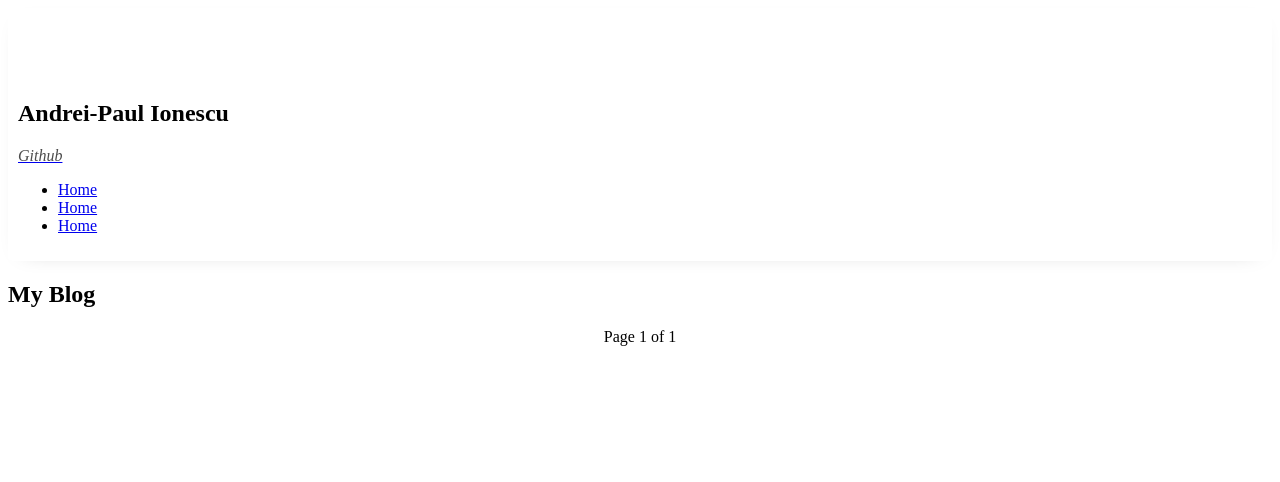
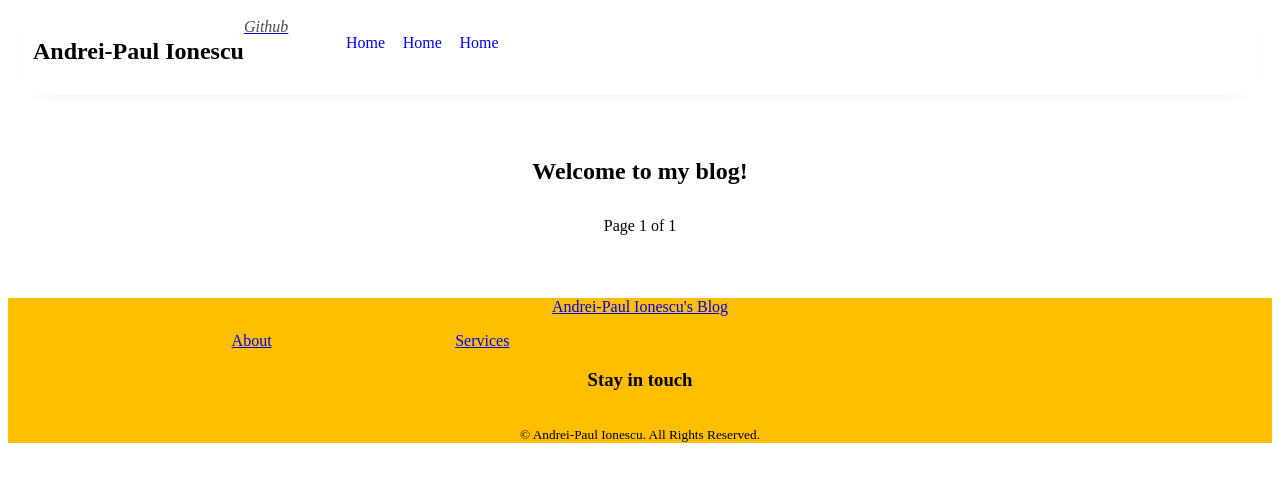
Before and after one commit to StonedHesus/personal-blog, a Django app: page /blog/ in a window 1280 px wide. Shown: the top 482 px of the page. Run offline with Django 4.2, Linux system fonts and the light colour scheme; data that the repository does not hold is empty.

Commit message:
Added the footer.html to the main template and worked a tad on the styling of the overall project.

```diff
--- a/blog/static/blog/css/base.css
+++ b/blog/static/blog/css/base.css
@@ -1,13 +1,24 @@
 *, *::before, *::after {
+
     -webkit-box-sizing: border-box;
     box-sizing: border-box;
 }
 
 div{
+
     display: block;
 }
 
+.navbar-container{
+
+    padding-right: 15px;
+    padding-left: 15px;
+    margin-left: auto;
+    margin-right: auto;
+}
+
 .custom-navbar-light {
+
     background: #fff!important;
     z-index: 3;
     padding: 10px 10px;
@@ -79,3 +90,20 @@ p {
     -ms-flex-pack: justify;
     justify-content: space-between;
 }
+
+ul{
+
+    list-style: none;
+    display: flex;
+}
+
+li{
+
+    margin-left: 15%;
+    text-decoration: none;
+}
+
+.navbar-link{
+
+    text-decoration:none;
+}
--- /dev/null
+++ b/blog/static/blog/css/footer.css
@@ -0,0 +1,7 @@
+.footer-container{
+
+    text-align: center;
+    bottom: 0;
+
+    background: #FFBF00;
+}
--- a/blog/static/blog/css/pagination.css
+++ b/blog/static/blog/css/pagination.css
@@ -1,4 +1,8 @@
 .pagination{
 
     text-align: center;
+
+    margin-top: 2.5%;
+    margin-left: 5%;
+    margin-right: 5%;
 }
--- a/blog/static/blog/css/posts.css
+++ b/blog/static/blog/css/posts.css
@@ -3,8 +3,20 @@
     margin-top:5%;
 }
 
+.welcome-message{
+
+    margin-top: 5%;
+    text-align: center;
+}
+
 .post{
 
+    margin-left: 5%;
+    margin-right: 5%;
+    border-style: solid;
+    border-color: #4d4d4d;
+
+    box-shadow: rgba(0, 0, 0, 0.05) 0px 6px 24px 0px, rgba(0, 0, 0, 0.08) 0px 0px 0px 1px;
     text-align: center;
 }
 
--- a/blog/templates/blog/base.html
+++ b/blog/templates/blog/base.html
@@ -10,8 +10,9 @@
 </head>
 <body>
 
-    <nav class="navbar navbar-expand-lg custom-navbar custom-navbar-light">
-        <div class="container">
+<div class="container navbar-container" style="margin-top: 0">
+    <nav class="navbar navbar-expand-lg custom-navbar custom-navbar-light d-flex">
+        <div class="container"  style="margin-top: 0">
             <h1 class="navbar-brand">Andrei-Paul Ionescu</h1>
         </div>
 
@@ -39,14 +40,13 @@
             </ul>
         </div>
     </nav>
+</div>
 
     <section class="content">
         {% block content %}
         {% endblock %}
     </section>
 
-    {% block footer %}
-    {% endblock %}
-
+    {% include "blog/footer.html" %}
 </body>
 </html>
--- a/blog/templates/blog/footer.html
+++ b/blog/templates/blog/footer.html
@@ -1,9 +1,12 @@
-{% extends "blog/base.html" %}
 {% load static %}
+
+{% block style %}
+    <link href="{% static "blog/css/footer.css" %}" type="text/css" rel="stylesheet">
+{% endblock %}
 
 {% block footer %}
 <footer>
-    <div class="container">
+    <div class="container footer-container">
         <div class="row justify-content-center">
             <div class="col-md-9 text-center">
                 <div class="footer-site-logo mb-4">
@@ -12,21 +15,14 @@
             <ul class="list-unstyled nav-links mb-5">
                 <li><a href="#">About</a></li>
                 <li><a href="#">Services</a></li>
-                <li><a href="#">Press</a></li>
-                <li><a href="#">Careers</a></li>
-                <li><a href="#">FAQ</a></li>
-                <li><a href="#">Legal</a></li>
-                <li><a href="#">Contact</a></li>
+
             </ul>
 
             <div class="social mb-4">
             <h3>Stay in touch</h3>
             <ul class="list-unstyled">
                 <li class="in"><a href="#"><span class="icon-instagram"></span></a></li>
-                <li class="fb"><a href="#"><span class="icon-facebook"></span></a></li>
-                <li class="tw"><a href="#"><span class="icon-twitter"></span></a></li>
-                <li class="pin"><a href="#"><span class="icon-pinterest"></span></a></li>
-                <li class="dr"><a href="#"><span class="icon-dribbble"></span></a></li>
+
             </ul>
             </div>
 
--- a/blog/templates/blog/post/posts.html
+++ b/blog/templates/blog/post/posts.html
@@ -7,7 +7,7 @@
 {% endblock %}
 
 {% block content %}
-  <h1>My Blog</h1>
+  <h1 class="welcome-message">Welcome to my blog!</h1>
   {% for post in posts %}
       <div class="container post">
 
--- a/blog/views.py
+++ b/blog/views.py
@@ -10,7 +10,7 @@ def posts(request):
     """
 
     posts = Post.published.all()
-    paginator = Paginator(posts, 1)
+    paginator = Paginator(posts, 2)
     page = request.GET.get('page')
     try:
         posts = paginator.page(page)
```
